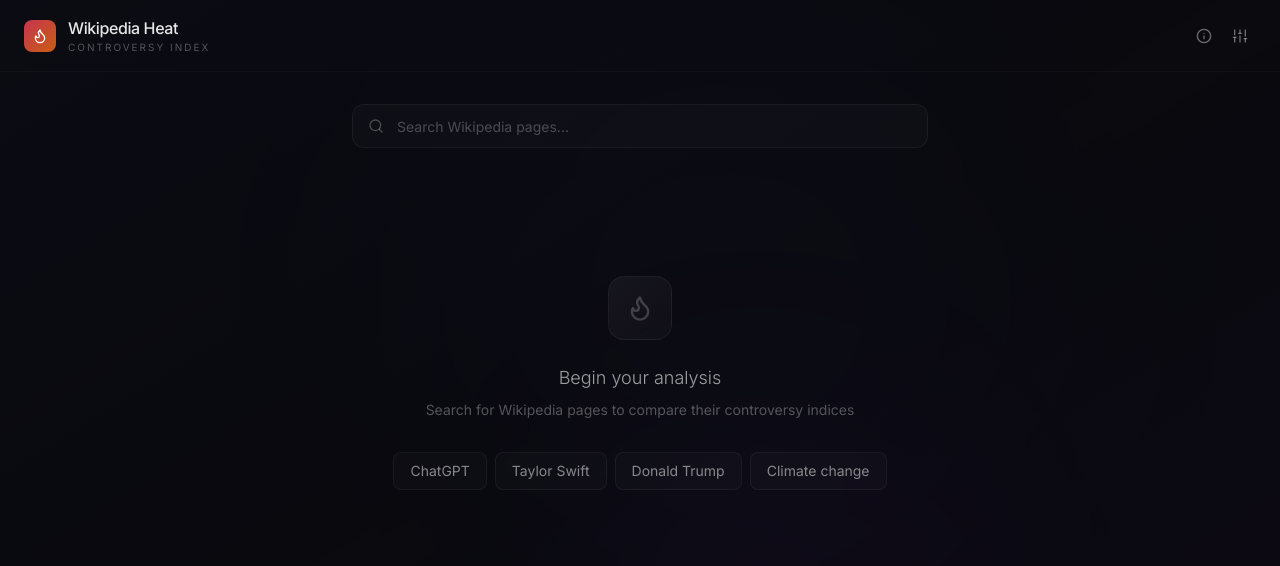
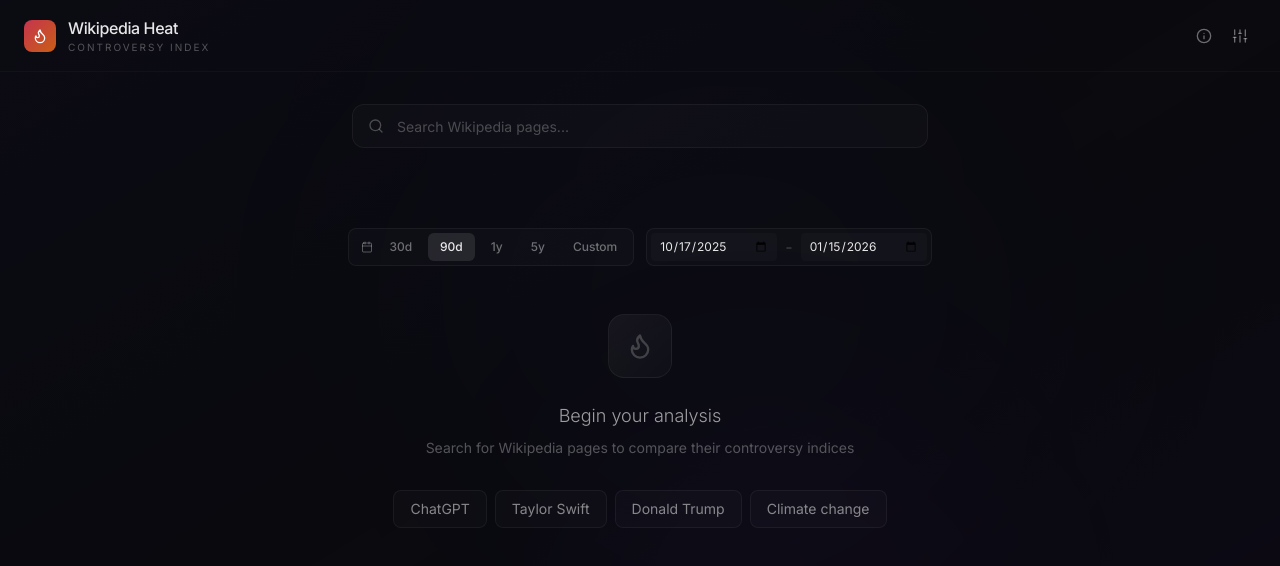
Before and after one commit to favstats/wiki-heat, a Vue app: page / in a window 1280 px wide. Shown: the top 566 px of the page. Built offline with nearby package versions, Linux system fonts and the light colour scheme.

Commit message:
Add 5-year date range, sync settings across components, fetch data based on selected timeframe

```diff
--- a/src/components/PageInput.vue
+++ b/src/components/PageInput.vue
@@ -44,13 +44,18 @@ async function addPage(title) {
     const pageInfo = await getPageInfo(title)
     if (!pageInfo?.exists) throw new Error('Page not found')
 
+    // Get weeks needed based on selected date range
+    const weeksNeeded = store.getWeeksForFetch()
+    const maxRevisions = Math.min(weeksNeeded * 50, 5000)
+    const pageviewDays = Math.min(weeksNeeded * 7, 730)
+
     progress.value = 'Loading revisions...'
-    const revisions = await getAllRevisions(title, 3000, (count) => {
+    const revisions = await getAllRevisions(title, maxRevisions, (count) => {
       progress.value = `${count} revisions...`
     })
 
     const talkCount = await getTalkPageRevisionCount(title)
-    const pageviews = await getPageviews(title, 365)
+    const pageviews = await getPageviews(title, pageviewDays)
 
     progress.value = 'Computing index...'
     const signals = extractSignals(revisions, {
@@ -66,11 +71,11 @@ async function addPage(title) {
       revisions,
       pageviews,
       currentHeat: calculateHeatScore(signals),
-      // Generate 52 weeks (1 year) of timeline data
+      // Generate timeline data based on selected date range
       heatTimeline: calculateHeatTimeline(revisions, {
         protectionLevel: pageInfo.protectionLevel,
         talkRevisionCount: talkCount,
-        weeks: 52,
+        weeks: weeksNeeded,
       }),
       signals,
       talkRevisionCount: talkCount,
--- a/src/stores/pages.js
+++ b/src/stores/pages.js
@@ -36,6 +36,13 @@ export const usePagesStore = defineStore('pages', () => {
     lookbackDays: 365,
     theme: 'dark',
     weights: null, // null means use defaults
+  })
+
+  // Date range settings - shared across components
+  const dateRangeSettings = ref(savedData?.dateRangeSettings || {
+    preset: '90d',
+    customStart: null,
+    customEnd: null,
   })
   const isLoading = ref(false)
   const loadingPageId = ref(null)
@@ -121,21 +128,39 @@ export const usePagesStore = defineStore('pages', () => {
 
   // Persist to localStorage on changes
   watch(
-    () => ({ pages: pages.value, settings: settings.value }),
+    () => ({ pages: pages.value, settings: settings.value, dateRangeSettings: dateRangeSettings.value }),
     (newData) => {
       saveToStorage({
         pages: newData.pages,
         settings: newData.settings,
+        dateRangeSettings: newData.dateRangeSettings,
       })
     },
     { deep: true }
   )
+
+  // Helper to get weeks needed for current date range
+  function getWeeksForFetch() {
+    const { preset, customStart, customEnd } = dateRangeSettings.value
+    const presetDays = { '30d': 30, '90d': 90, '1y': 365, '5y': 1825, 'custom': null }
+
+    let days = presetDays[preset] || 90
+    if (preset === 'custom' && customStart && customEnd) {
+      const start = new Date(customStart)
+      const end = new Date(customEnd)
+      days = Math.ceil((end - start) / (24 * 60 * 60 * 1000))
+    }
+
+    const weeks = Math.ceil(days / 7) + 4 // Add buffer
+    return Math.max(12, Math.min(weeks, 260)) // 12 weeks to 5 years
+  }
 
   return {
     // State
     pages,
     selectedPageId,
     settings,
+    dateRangeSettings,
     isLoading,
     loadingPageId,
 
@@ -154,5 +179,6 @@ export const usePagesStore = defineStore('pages', () => {
     setLoading,
     updateSettings,
     clearAllData,
+    getWeeksForFetch,
   }
 })
--- a/src/views/Dashboard.vue
+++ b/src/views/Dashboard.vue
@@ -30,16 +30,34 @@ const { getPageviews } = usePageviews()
 // Selected page for panel
 const selectedPage = ref(null)
 
-// Date range
+// Date range presets
 const dateRangePresets = [
-  { key: '30d', name: '30 days', days: 30 },
-  { key: '90d', name: '90 days', days: 90 },
-  { key: '1y', name: '1 year', days: 365 },
+  { key: '30d', name: '30d', days: 30 },
+  { key: '90d', name: '90d', days: 90 },
+  { key: '1y', name: '1y', days: 365 },
+  { key: '5y', name: '5y', days: 1825 },
   { key: 'custom', name: 'Custom', days: null },
 ]
-const selectedDateRange = ref('90d')
-const customStartDate = ref('')
-const customEndDate = ref('')
+
+// Sync with store for persistence and sharing with PageInput
+const selectedDateRange = computed({
+  get: () => store.dateRangeSettings.preset,
+  set: (val) => { store.dateRangeSettings.preset = val }
+})
+
+// Initialize custom dates with sensible defaults
+const today = new Date()
+const ninetyDaysAgo = new Date()
+ninetyDaysAgo.setDate(today.getDate() - 90)
+
+const customStartDate = computed({
+  get: () => store.dateRangeSettings.customStart || ninetyDaysAgo.toISOString().split('T')[0],
+  set: (val) => { store.dateRangeSettings.customStart = val }
+})
+const customEndDate = computed({
+  get: () => store.dateRangeSettings.customEnd || today.toISOString().split('T')[0],
+  set: (val) => { store.dateRangeSettings.customEnd = val }
+})
 
 // Calculate effective date range
 const effectiveDateRange = computed(() => {
@@ -239,6 +257,15 @@ const chartOptions = computed(() => ({
 const addingSuggestion = ref(null)
 const suggestions = ['ChatGPT', 'Taylor Swift', 'Donald Trump', 'Climate change']
 
+// Calculate how many weeks of data to fetch based on date range
+function getWeeksForDateRange() {
+  const { start, end } = effectiveDateRange.value
+  const diffMs = end - start
+  const diffWeeks = Math.ceil(diffMs / (7 * 24 * 60 * 60 * 1000))
+  // Minimum 12 weeks, maximum 260 weeks (5 years)
+  return Math.max(12, Math.min(diffWeeks + 4, 260))
+}
+
 async function addSuggestion(title) {
   if (addingSuggestion.value || store.pages.find(p => p.title === title)) return
   addingSuggestion.value = title
@@ -247,10 +274,14 @@ async function addSuggestion(title) {
     const pageInfo = await getPageInfo(title)
     if (!pageInfo?.exists) throw new Error('Not found')
 
-    // Fetch more revisions for longer time ranges
-    const revisions = await getAllRevisions(title, 3000)
+    // Calculate weeks needed based on selected date range
+    const weeksNeeded = getWeeksForDateRange()
+    // Fetch more revisions for longer time ranges (roughly 50 revisions per week for active pages)
+    const maxRevisions = Math.min(weeksNeeded * 50, 5000)
+
+    const revisions = await getAllRevisions(title, maxRevisions)
     const talkCount = await getTalkPageRevisionCount(title)
-    const pageviews = await getPageviews(title, 365)
+    const pageviews = await getPageviews(title, Math.min(weeksNeeded * 7, 730))
 
     const signals = extractSignals(revisions, {
       protectionLevel: pageInfo.protectionLevel,
@@ -264,11 +295,11 @@ async function addSuggestion(title) {
       protectionLevel: pageInfo.protectionLevel,
       revisions, pageviews,
       currentHeat: calculateHeatScore(signals),
-      // Generate 52 weeks (1 year) of timeline data
+      // Generate timeline data based on selected date range
       heatTimeline: calculateHeatTimeline(revisions, {
         protectionLevel: pageInfo.protectionLevel,
         talkRevisionCount: talkCount,
-        weeks: 52,
+        weeks: weeksNeeded,
       }),
       signals,
       talkRevisionCount: talkCount,
@@ -353,7 +384,43 @@ function clearAll() {
       </div>
 
       <!-- Empty State -->
-      <div v-if="!hasPages" class="text-center py-24">
+      <div v-if="!hasPages" class="text-center py-12">
+        <!-- Date Range Controls - Visible from start -->
+        <div class="flex flex-wrap justify-center items-center gap-3 mb-12">
+          <div class="flex items-center gap-1 p-1 rounded-lg bg-white/[0.02] border border-white/5">
+            <Calendar class="w-3 h-3 text-white/30 ml-2" />
+            <button
+              v-for="dr in dateRangePresets"
+              :key="dr.key"
+              @click="selectedDateRange = dr.key"
+              class="px-3 py-1.5 rounded-md text-xs font-medium transition-all"
+              :class="selectedDateRange === dr.key
+                ? 'bg-white/10 text-white/90'
+                : 'text-white/40 hover:text-white/60'"
+            >
+              {{ dr.name }}
+            </button>
+          </div>
+
+          <div class="flex items-center gap-2 p-1 rounded-lg bg-white/[0.02] border border-white/5">
+            <input
+              v-model="customStartDate"
+              type="date"
+              @focus="selectedDateRange = 'custom'"
+              class="h-7 px-2 rounded bg-transparent border-0 text-xs focus:outline-none focus:ring-1 focus:ring-white/20"
+              :class="selectedDateRange === 'custom' ? 'text-white/90' : 'text-white/40'"
+            />
+            <span class="text-white/20">-</span>
+            <input
+              v-model="customEndDate"
+              type="date"
+              @focus="selectedDateRange = 'custom'"
+              class="h-7 px-2 rounded bg-transparent border-0 text-xs focus:outline-none focus:ring-1 focus:ring-white/20"
+              :class="selectedDateRange === 'custom' ? 'text-white/90' : 'text-white/40'"
+            />
+          </div>
+        </div>
+
         <div class="w-16 h-16 mx-auto mb-6 rounded-2xl bg-gradient-to-br from-white/5 to-white/[0.02] border border-white/5 flex items-center justify-center">
           <Flame class="w-7 h-7 text-white/20" />
         </div>
@@ -395,7 +462,7 @@ function clearAll() {
               </button>
             </div>
 
-            <!-- Date Range -->
+            <!-- Date Range Presets -->
             <div class="flex items-center gap-1 p-1 rounded-lg bg-white/[0.02] border border-white/5">
               <Calendar class="w-3 h-3 text-white/30 ml-2" />
               <button
@@ -410,30 +477,33 @@ function clearAll() {
                 {{ dr.name }}
               </button>
             </div>
+
+            <!-- Custom Date Range - Always Visible -->
+            <div class="flex items-center gap-2 p-1 rounded-lg bg-white/[0.02] border border-white/5">
+              <input
+                v-model="customStartDate"
+                type="date"
+                @focus="selectedDateRange = 'custom'"
+                class="h-7 px-2 rounded bg-transparent border-0 text-xs text-white/70 focus:outline-none focus:ring-1 focus:ring-white/20"
+                :class="selectedDateRange === 'custom' ? 'text-white/90' : 'text-white/40'"
+              />
+              <span class="text-white/20">-</span>
+              <input
+                v-model="customEndDate"
+                type="date"
+                @focus="selectedDateRange = 'custom'"
+                class="h-7 px-2 rounded bg-transparent border-0 text-xs text-white/70 focus:outline-none focus:ring-1 focus:ring-white/20"
+                :class="selectedDateRange === 'custom' ? 'text-white/90' : 'text-white/40'"
+              />
+            </div>
           </div>
 
           <div class="text-xs text-white/30">
             {{ currentMetric?.description }}
+            <span v-if="selectedDateRange === 'custom' && customStartDate && customEndDate" class="ml-2 text-white/50">
+              ({{ Math.ceil((new Date(customEndDate) - new Date(customStartDate)) / (1000 * 60 * 60 * 24)) }} days)
+            </span>
           </div>
-        </div>
-
-        <!-- Custom Date Range Inputs -->
-        <div v-if="selectedDateRange === 'custom'" class="flex items-center gap-3 p-3 rounded-lg bg-white/[0.02] border border-white/5">
-          <span class="text-xs text-white/40">From:</span>
-          <input
-            v-model="customStartDate"
-            type="date"
-            class="h-8 px-3 rounded-lg bg-white/[0.02] border border-white/5 text-sm text-white/70"
-          />
-          <span class="text-xs text-white/40">To:</span>
-          <input
-            v-model="customEndDate"
-            type="date"
-            class="h-8 px-3 rounded-lg bg-white/[0.02] border border-white/5 text-sm text-white/70"
-          />
-          <span v-if="customStartDate && customEndDate" class="text-xs text-white/30 ml-2">
-            {{ Math.ceil((new Date(customEndDate) - new Date(customStartDate)) / (1000 * 60 * 60 * 24)) }} days
-          </span>
         </div>
 
         <!-- Page Tags -->
```
